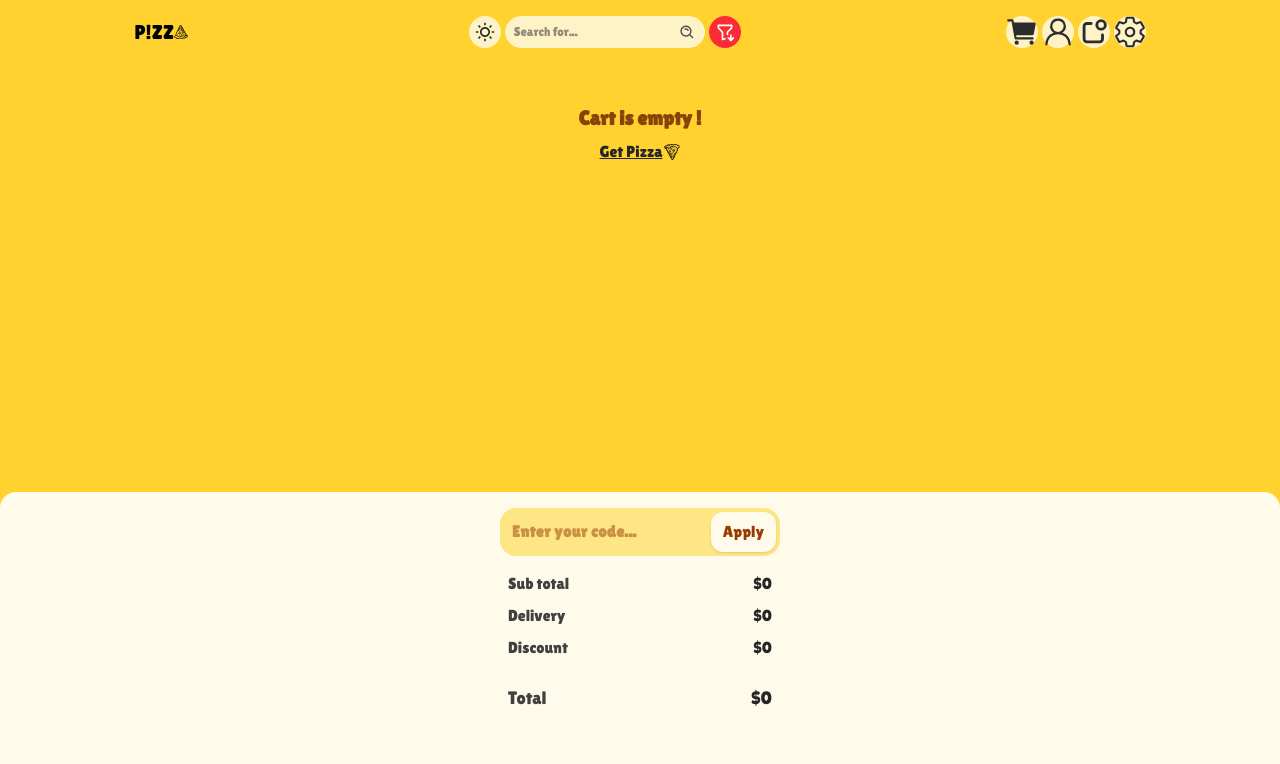
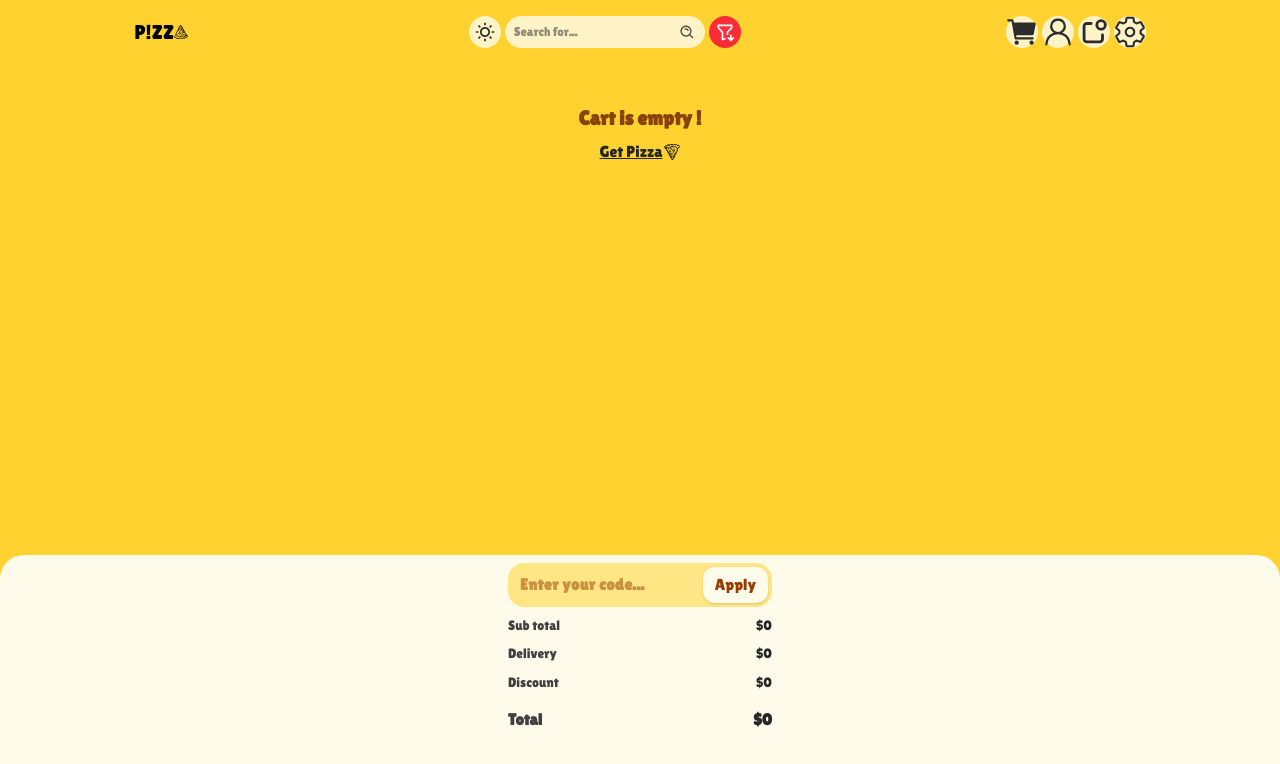
Before and after one commit to mahdibaderloo/fastfood, a React (Vite) app: page /cart in a window 1280 px wide. Shown: the top 764 px of the page. Built offline with nearby package versions, Linux system fonts and the light colour scheme; data requests are answered from the project's data file.

Commit message:
responsive Cart (laptop size)

```diff
--- a/src/features/cart/CartPrice.tsx
+++ b/src/features/cart/CartPrice.tsx
@@ -14,39 +14,41 @@ function CartPrice() {
   }
 
   return (
-    <form className="p-4 bg-amber-50 dark:bg-amber-300 mt-2 lg:mt-0 rounded-t-xl lg:rounded-t-2xl pb-18 sm:pb-4 lg:h-fit lg:flex lg:flex-col lg:justify-between">
-      <div className="bg-amber-200 dark:bg-neutral-800 p-1 rounded-lg sm:rounded-2xl flex sm:w-70 sm:h-12 sm:mx-auto">
+    <form className="p-4 bg-amber-50 dark:bg-amber-300 mt-2 lg:mt-0 rounded-t-xl lg:rounded-t-3xl pb-18 sm:pb-4 lg:p-2 lg:h-fit lg:flex lg:flex-col lg:justify-between">
+      <div className="bg-amber-200 dark:bg-neutral-800 p-1 rounded-lg sm:rounded-2xl flex sm:w-70 lg:w-66 sm:h-12 lg:h-11 sm:mx-auto">
         <input
           type="text"
           maxLength={10}
           placeholder="Enter your code..."
           className="pl-2 border-none outline-none text-amber-800 dark:text-amber-300 w-[80%] sm:font-semibold sm:tracking-wide"
         />
-        <button className="bg-amber-50 hover:bg-white transition-all text-amber-800 p-1 sm:py-2 sm:px-3 rounded-lg sm:rounded-xl shadow lg:cursor-pointer">
+        <button className="bg-amber-50 hover:bg-white transition-all text-amber-800 p-1 sm:py-2 lg:py-1 sm:px-3 rounded-lg sm:rounded-xl shadow lg:cursor-pointer">
           Apply
         </button>
       </div>
       <div className="sm:w-70 sm:mx-auto">
-        <div className="flex justify-between items-center mt-4 sm:mx-2">
+        <div className="flex justify-between items-center mt-2 sm:mx-2 lg:text-[0.85rem]">
           <span className="text-neutral-700">Sub total</span>
           <p className="text-neutral-800">${totalPrice}</p>
         </div>
-        <div className="flex justify-between items-center mt-2 sm:mx-2">
+        <div className="flex justify-between items-center mt-2 sm:mx-2 lg:text-[0.85rem]">
           <span className="text-neutral-700">Delivery</span>
           <p className="text-neutral-800">${isEmpty ? 0 : delivery}</p>
         </div>
-        <div className="flex justify-between items-center mt-2 sm:mx-2">
+        <div className="flex justify-between items-center mt-2 sm:mx-2 lg:text-[0.85rem]">
           <span className="text-neutral-700">Discount</span>
           <p className="text-neutral-800">$0</p>
         </div>
-        <div className="flex justify-between items-center mt-4 sm:mt-6 sm:mx-2 lg:text-lg">
+        <div className="flex justify-between items-center mt-4 sm:mt-6 lg:mt-4 sm:mx-2 lg:text-[1rem] lg:font-semibold">
           <span className="text-neutral-700">Total</span>
           <p className="text-neutral-800">
             ${isEmpty ? 0 : totalPrice + delivery}
           </p>
         </div>
+
+        <div className="lg:flex lg:justify-center">
           <button
-          className={`p-2 rounded-lg sm:rounded-2xl w-full sm:h-12 mt-6 sm:text-xl inline-block relative overflow-hidden ${isEmpty ? "hidden invisible" : "animate-bounce lg:animate-none transition-all bg-amber-200 lg:hover:bg-amber-300 dark:bg-neutral-800 lg:dark:hover:bg-neutral-950 dark:text-amber-300 text-amber-800 lg:cursor-pointer"}`}
+            className={`p-2 rounded-lg sm:rounded-2xl w-full lg:w-[94%] sm:h-12 lg:h-11 mt-6 lg:mt-4 sm:text-xl lg:text-lg inline-block relative overflow-hidden ${isEmpty ? "hidden invisible" : "animate-bounce lg:animate-none transition-all bg-amber-200 lg:hover:bg-amber-300 dark:bg-neutral-800 lg:dark:hover:bg-neutral-950 dark:text-amber-300 text-amber-800 lg:cursor-pointer"}`}
             onClick={handlePurchase}
             disabled={isEmpty}
           >
@@ -65,6 +67,7 @@ function CartPrice() {
           ></span> */}
           </button>
         </div>
+      </div>
     </form>
   );
 }
--- a/src/pages/Order.tsx
+++ b/src/pages/Order.tsx
@@ -26,7 +26,7 @@ function Order() {
     <>
       <Header showBackButton={true} classP="text-4xl dark:text-amber-300" />
 
-      <main className="p-4 pt-16 h-screen overflow-y-scroll lg:scrollbar-hide lg:w-[80%] lg:mx-auto">
+      <main className="p-4 pt-16 h-screen lg:min-h-screen overflow-y-scroll lg:overflow-hidden lg:w-[80%] lg:mx-auto">
         <BackButton />
         <OrderTimeInfo order={order} />
         <OrderItemsQuantity order={order} />
--- a/src/pages/Orders.tsx
+++ b/src/pages/Orders.tsx
@@ -12,7 +12,7 @@ function Orders() {
         showBackButton={true}
         classP="text-4xl dark:text-amber-300"
       />
-      <main className="overflow-y-scroll lg:scrollbar-hide lg:w-[80%] lg:mx-auto p-4 pt-20 lg:pt-16 h-screen">
+      <main className="overflow-y-scroll lg:overflow-hidden lg:w-[80%] lg:mx-auto p-4 pt-20 lg:pt-16 min-h-screen">
         <BackButton />
         <ul className="flex flex-col lg:flex-row lg:justify-center lg:flex-wrap gap-1 sm:gap-2 sm:w-90 lg:w-full lg:mt-4 sm:mx-auto lg:overflow-y-auto">
           <OrderItem />
```
Lines whose indentation alone changed are shown as unchanged.
